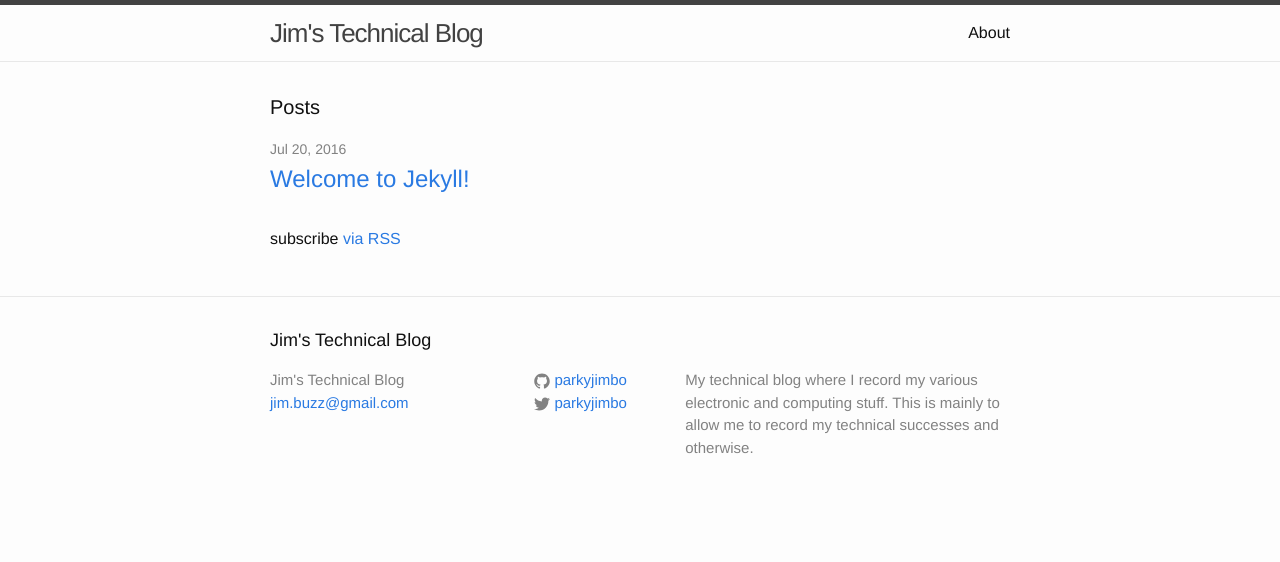
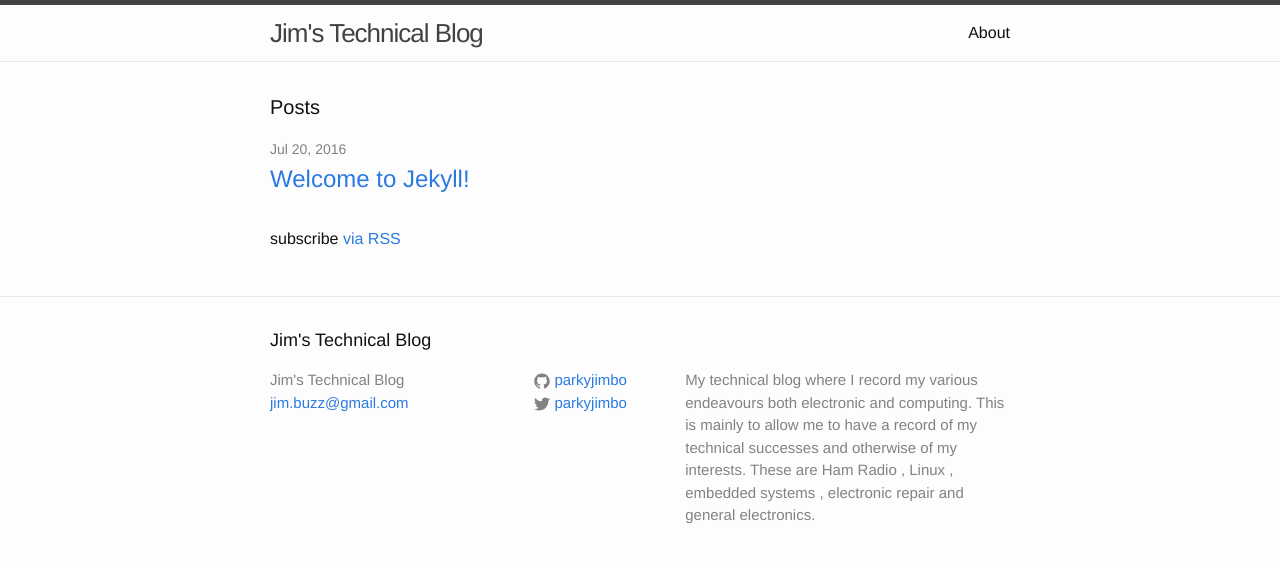
Before and after one commit to parkyjimbo/parkyjimbo.github.io, a Jekyll site: the page built from index.html, in a window 1280 px wide. Shown: the top 562 px of the page. Built offline with Jekyll 4.4.1, drawn with Linux system fonts in a browser that asks for light colours.

Commit message:
Changes to _config.yml

```diff
--- a/_config.yml
+++ b/_config.yml
@@ -9,7 +9,7 @@
 title: Jim's Technical Blog
 email: jim.buzz@gmail.com
 description: > # this means to ignore newlines until "baseurl:"
-  My technical blog where I record my various electronic and computing stuff. This is mainly to allow me to record my technical successes and otherwise.
+  My technical blog where I record my various endeavours both electronic and computing. This is mainly to allow me to have a record of  my technical successes and otherwise of my interests. These are Ham Radio , Linux , embedded systems , electronic repair and general electronics.
 baseurl: "" # the subpath of your site, e.g. /blog
 url: "http://parkyjimbo.github.io" # the base hostname & protocol for your site
 twitter_username: parkyjimbo
```
